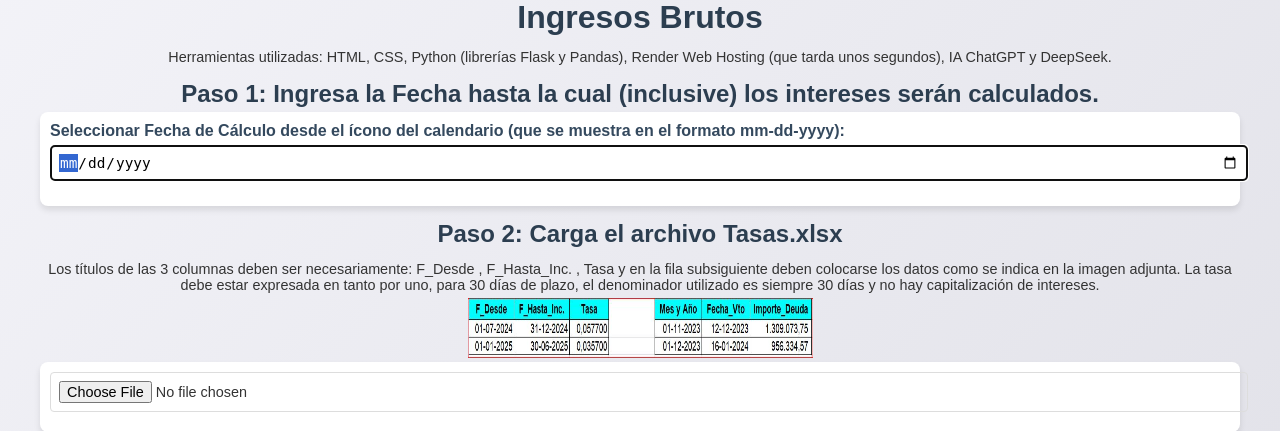
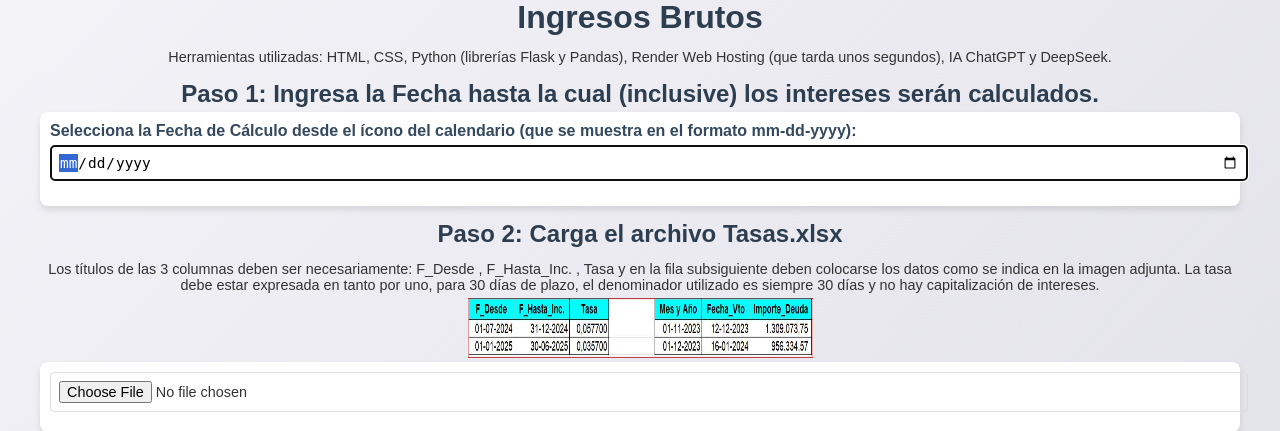
Before and after one commit to vnatale52/calculo_intereses, a Flask app: page / in a window 1280 px wide. Shown: the part 183-614 px from the top of the page. Run offline with Flask 3, Linux system fonts and the light colour scheme; data that the repository does not hold is empty.

Commit message:
Update index.html

```diff
--- a/templates/index.html
+++ b/templates/index.html
@@ -23,7 +23,7 @@
         <div>
             <h2>Paso 1: Ingresa la Fecha hasta la cual (inclusive) los intereses serán calculados.</h2>
             <form id="dateForm">
-                <label for="calc_date">Seleccionar Fecha de Cálculo desde el ícono del calendario (que se muestra en el formato mm-dd-yyyy):</label>
+                <label for="calc_date">Selecciona la Fecha de Cálculo desde el ícono del calendario (que se muestra en el formato mm-dd-yyyy):</label>
                 <!-- Use a date input with a calendar picker -->
                 <input type="date" name="calc_date" id="calc_date" required autofocus>
                 <p id="date_status">{{ date_status }}</p> <!-- Mensaje de estado de la fecha -->
```
